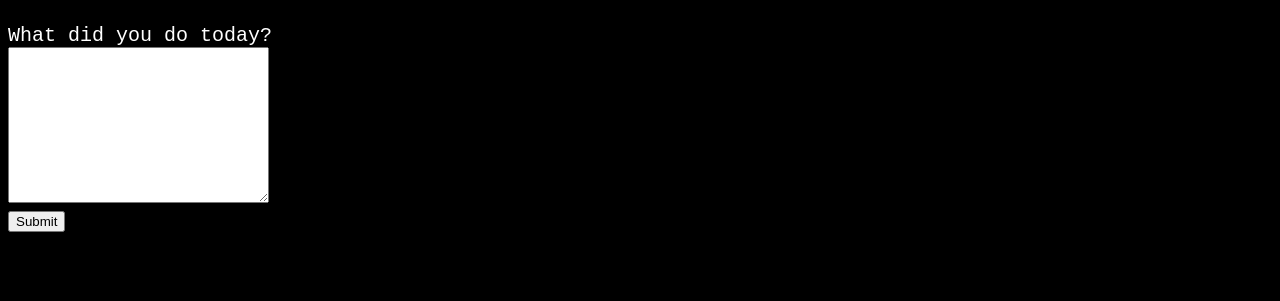
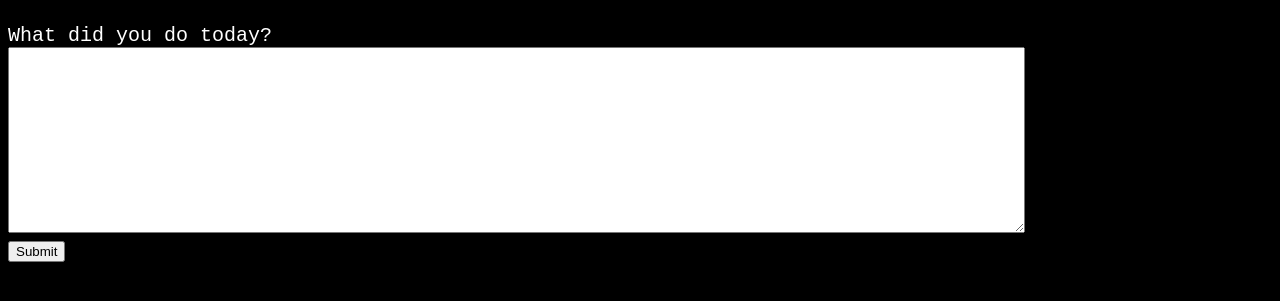
Before and after one commit to PurpleAsterDuchess/PurpleAsterDuchess.github.io, a plain HTML site: page index.html in a window 1280 px wide. Shown: the part 75-376 px from the top of the page. Drawn offline with Linux system fonts and the light colour scheme.

Commit message:
resize textarea

```diff
--- a/index.html
+++ b/index.html
@@ -12,7 +12,7 @@
     <h1 class="title">My Blog</h1>
     <form method="post" autocomplete="off" target="_blank" onsubmit="save(event)">
         <label for="entry">What did you do today?</label><br>
-            <textarea name="entry" id="entry" cols="30" rows="10"></textarea><br>
+            <textarea name="entry" id="entry" rows="12" style="width:80%"></textarea><br>
             <input type="submit" name="done" id="done" value="Submit">
     </form>
     <div>
```
